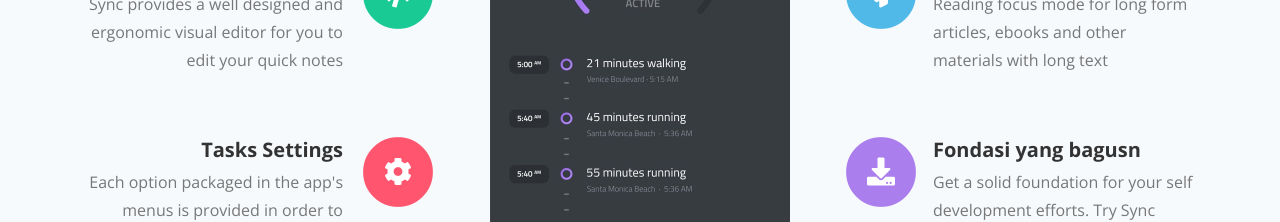
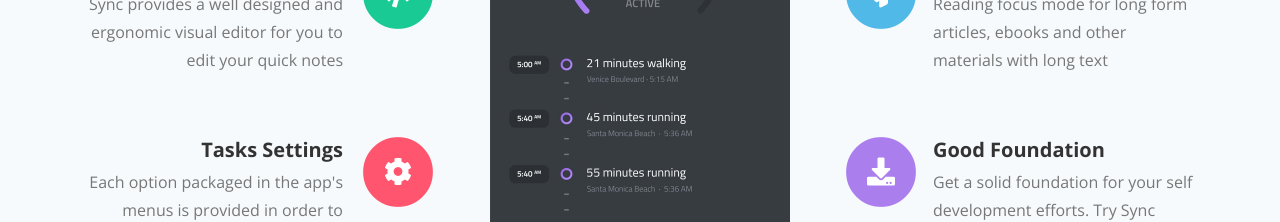
Before and after one commit to dzaasls/project-4, a plain HTML site: page web/index.html in a window 1280 px wide. Shown: the part 3620-3842 px from the top of the page. Drawn offline with nearby package versions, Linux system fonts and the light colour scheme.

Commit message:
fifth commit

```diff
--- a/web/index.html
+++ b/web/index.html
@@ -447,7 +447,7 @@
                                 <i class="fas fa-download fa-stack-1x"></i>
                             </span>
                             <div class="media-body">
-                                <h4>Fondasi yang bagusn</h4>
+                                <h4>Good Foundation</h4>
                                 <p>Get a solid foundation for your self development efforts. Try Sync mobile app for devices</p>
                             </div>
                         </li>
```
